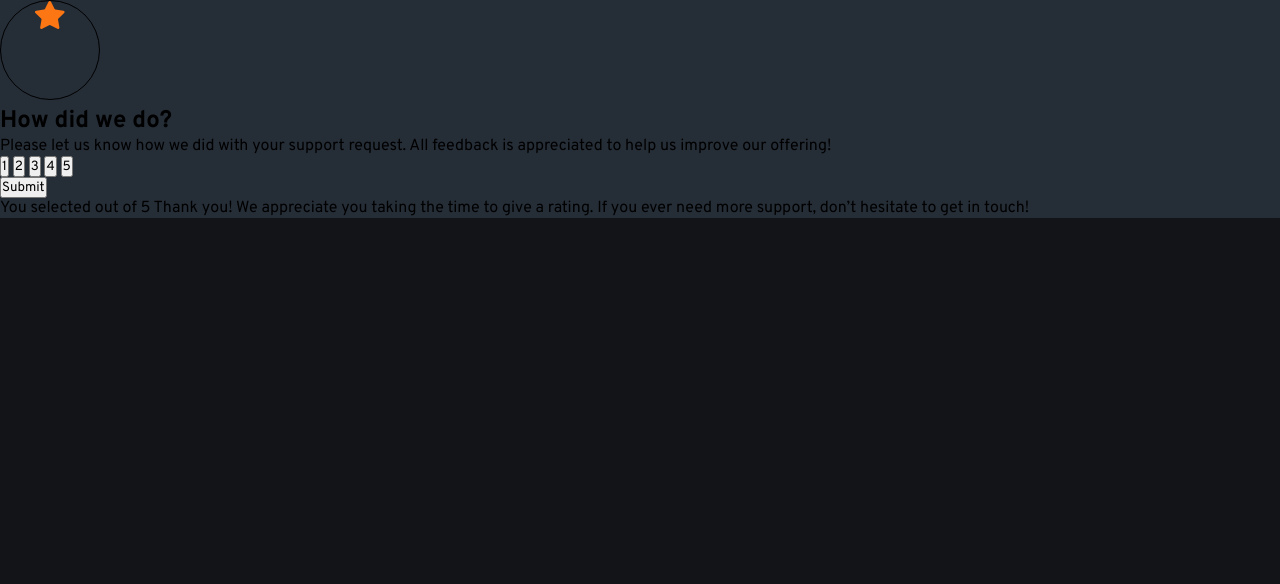
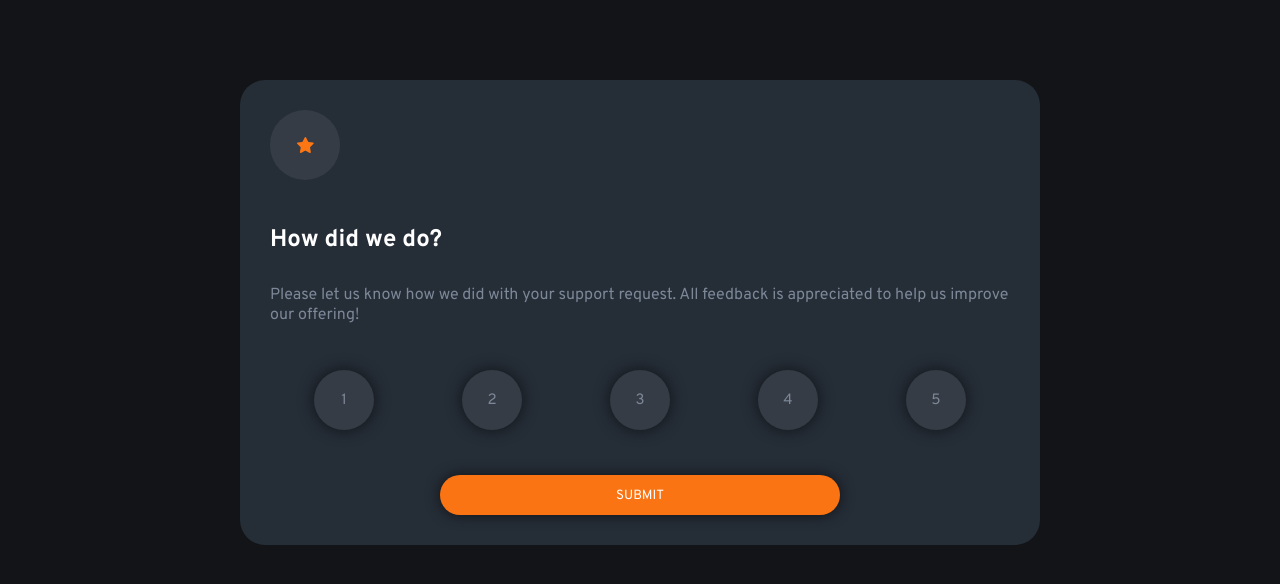
Before and after one commit to Brunopln12/interactive-rating-component-main, a plain HTML site: page index.html in a window 1280 px wide. Drawn offline with Linux system fonts and the light colour scheme.

Commit message:
A parte de Css comcluída.

```diff
--- a/css/style.css
+++ b/css/style.css
@@ -5,24 +5,72 @@
     font-family: 'Overpass', sans-serif;
 }
 body{
+    display: flex;
     background-color: hsl(216, 12%, 8%);
+    justify-content: center;
+    align-items: center;
+    margin: 10vh 10vh 10vh 10vh;
 }
 main{
+    display: flex;
     background-color: hsl(213, 19%, 18%);
+    max-width: 400vh;
+    max-height: 400vh;
+    flex-direction: column;
+    border-radius: 25px;
+    max-width: 800px;
+    max-height: 800px;
 }
 section#star{
     display: flex;
     border-radius: 50%;
-    display: inline-block;
-    height: 100px;
-    width: 100px;
-    border: 1px solid;
-    background-color: hsl(213, 19%, 18%);
+    height: 70px;
+    width: 70px;
+    background-image: linear-gradient(to bottom, rgb(54, 60, 69), rgb(54, 60, 70));
+    justify-content: center;
     align-items: center;
+    margin: 30px;
+
 }
 section img {
     display: flex;
-    width: 30%;
+}
+section#title{
+    margin: 15px 30px 15px 30px;
+    color: hsl(0, 0%, 100%);
+}
+section#paragraph{
+    margin: 15px 30px 15px 30px;
+    color: hsl(216, 12%, 54%);
+}
+section#selection{
+    margin: 15px 30px 15px 30px;
+    display: flex;
+    justify-content: space-around;
+}
+input.button{
+    margin: 15px 15px 15px 15px;
+    color: hsl(216, 12%, 54%);
+    font-size: 15px;
+    background-color: rgb(54, 60, 69);
+    border: 0px;
+    height: 60px;
+    width: 60px;
+    border-radius: 50%;
+    box-shadow: 0 0 1em hsl(216, 12%, 8%);
+}
+section#submit{
+    display: flex;
+    justify-content: center;
     align-items: center;
-    margin: auto;
+    margin: 15px 30px 30px 30px;
 }
+input.submit{
+    width: 400px;
+    height: 40px;
+    border: 0;
+    border-radius: 20px;
+    background-color: hsl(25, 97%, 53%);
+    color: hsl(0, 0%, 100%);
+    box-shadow: 0 0 1em hsl(216, 12%, 8%);
+}
--- a/index.html
+++ b/index.html
@@ -34,18 +34,19 @@
       <input type="button" value="5" class="button">
     </section>
     <section id="submit">
-      <input type="submit" value="Submit">
+      <input type="submit" value="SUBMIT" class="submit">
     </section>
   <!-- Rating state end -->
 
   <!-- Thank you state start -->
 
-  You selected <!-- Add rating here --> out of 5
+  <!-- You selected -->
+  <!-- Add rating here  out of 5
 
   Thank you!
 
   We appreciate you taking the time to give a rating. If you ever need more support,
-  don’t hesitate to get in touch!
+  don’t hesitate to get in touch!-->
   </main>
 </body>
 </html>
```
